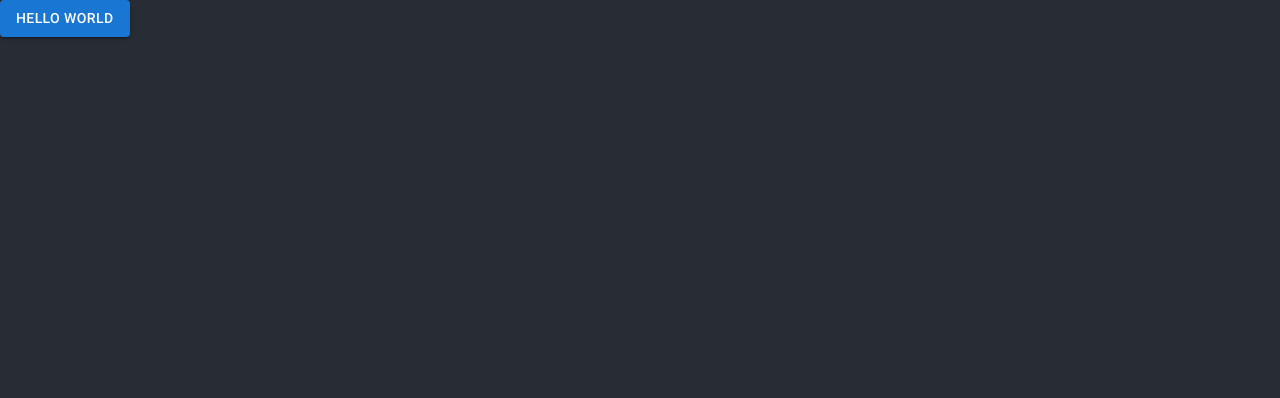
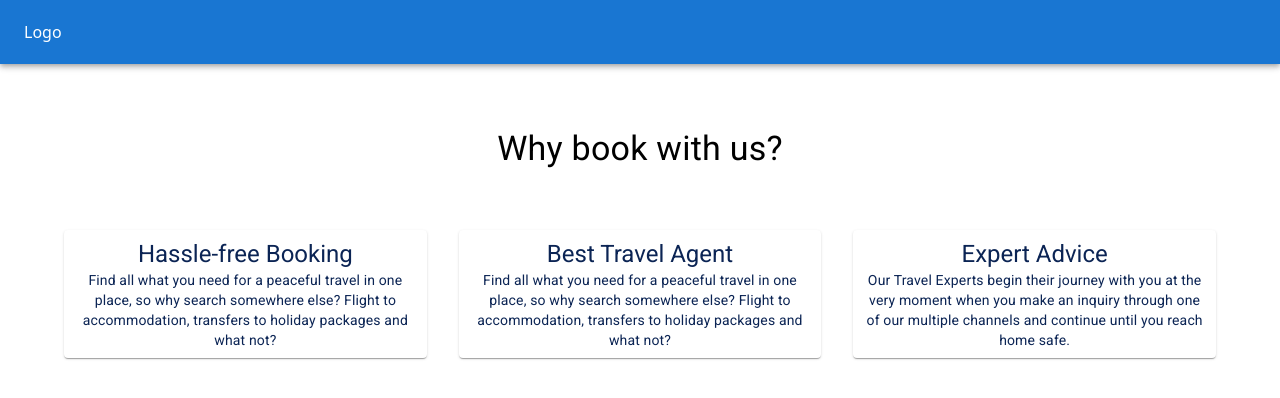
Before and after one commit to OxOneBeing/Travel-Explorer, a React (Create React App) app: page / in a window 1280 px wide. Shown: the top 398 px of the page. Built offline with nearby package versions, Linux system fonts and the light colour scheme; a web font is replaced by a local one.

Commit message:
Added more site App contents

```diff
--- a/src/App.css
+++ b/src/App.css
@@ -16,11 +16,24 @@
   height: 40px;
 }
 
-body {
+/* body {
   background-color: #282c34;
   color: white;
+} */
+
+header {
+  background-color: #0B2454;
 }
 
-h1 {
-  font-family: "amsterdamtwo_ttf", "Roboto";
+.grid-item {
+  border: 0;
 }
+
+.h-text {
+  font-family: "amsterdamtwo_ttf", sans-serif, arial;
+  color: #0B2454;
+}
+
+.p-text {
+  color: #0B2454;
+}
--- a/src/App.js
+++ b/src/App.js
@@ -1,12 +1,75 @@
 import './App.css';
-import {
-  Button
-} from "@mui/material/"
+import { AppBar, Container, Toolbar, Typography, Box, Grid, Paper } from "@mui/material/"
+import { styled } from '@mui/material/styles'
+
+const Item = styled(Paper)(({ theme }) => ({
+  backgroundColor: theme.palette.mode === 'dark' ? '#1A2027' : '#fff',
+  ...theme.typography.body2,
+  padding: theme.spacing(1),
+  textAlign: 'center',
+  color: theme.palette.text.secondary,
+}));
 
 function App() {
   return (
     <div className="App">
-      <Button variant="contained">Hello World</Button>
+      <AppBar position="relative" className="nav">
+        <Toolbar>
+          <Typography variant="p">
+            Logo
+          </Typography>
+        </Toolbar>
+      </AppBar>
+      <main>
+        <Box
+          sx={{
+            pt: 8,
+            pb: 6,
+          }}
+        >
+          <Typography component="h1" variant="h4" align="center" gutterBottom >
+            Why book with us?
+          </Typography>
+        </Box>
+
+        <Container>
+          <Box sx={{flexGrow: 1}}>
+            <Grid container spacing={4}>
+              <Grid item xs={12} sm={4} md={4} lg={4} className="grid-item">
+                <Item>
+                  <Typography variant="h5" className="h-text">
+                    Hassle-free Booking
+                  </Typography>
+                  <Typography variant="body2" className="p-text">
+                    Find all what you need for a peaceful travel in one place, so why search somewhere else? Flight to accommodation, transfers to holiday packages and what not?
+                  </Typography>
+                </Item>
+              </Grid>
+              <Grid item xs={12} sm={4} md={4} lg={4} className="grid-item">
+                <Item>
+                  <Typography variant="h5" className="h-text">
+                    Best Travel Agent
+                  </Typography>
+                  <Typography variant="body2" className="p-text">
+                    Find all what you need for a peaceful travel in one place, so why search somewhere else? Flight to accommodation, transfers to holiday packages and what not?
+                  </Typography>
+                </Item>
+              </Grid>
+              <Grid item xs={12} sm={4} md={4} lg={4} className="grid-item">
+                <Item>
+                  <Typography variant="h5" className="h-text">
+                      Expert Advice
+                  </Typography>
+                  <Typography variant="body2" className="p-text">
+                    Our Travel Experts begin their journey with you at the very moment when you make an inquiry through one of our multiple channels and continue until you reach home safe.
+                  </Typography>
+                </Item>
+              </Grid>
+            </Grid>
+          </Box>
+        </Container>
+
+      </main>
     </div>
   );
 }
```
